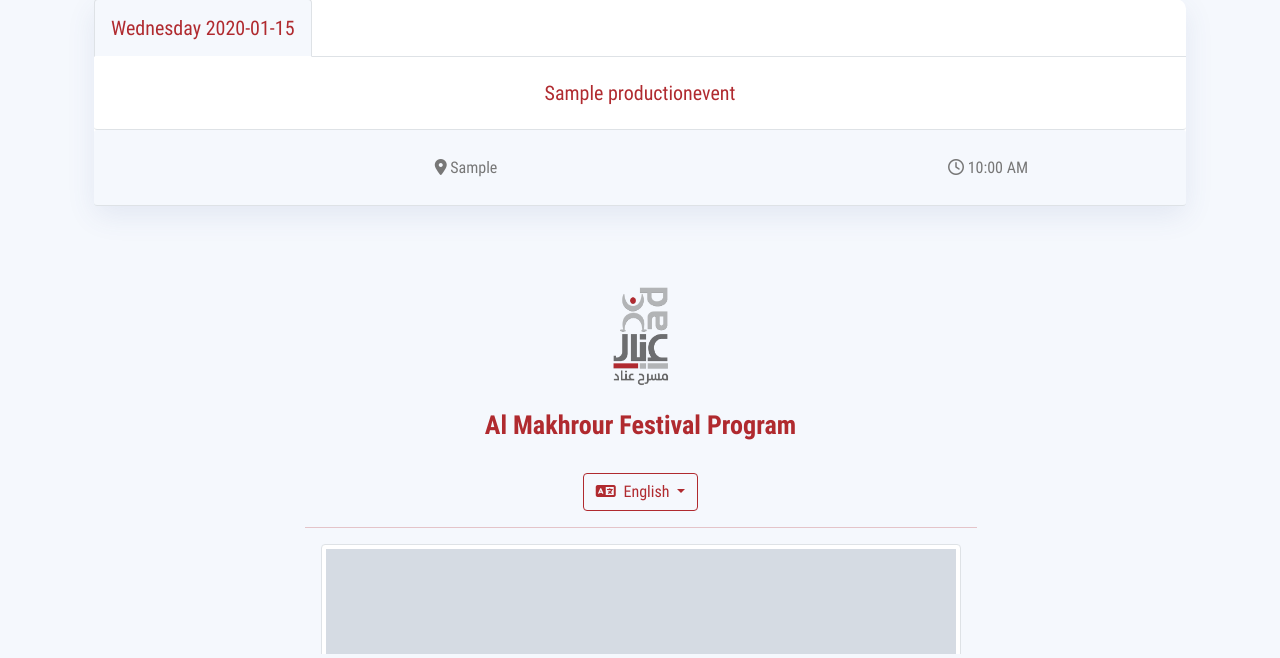
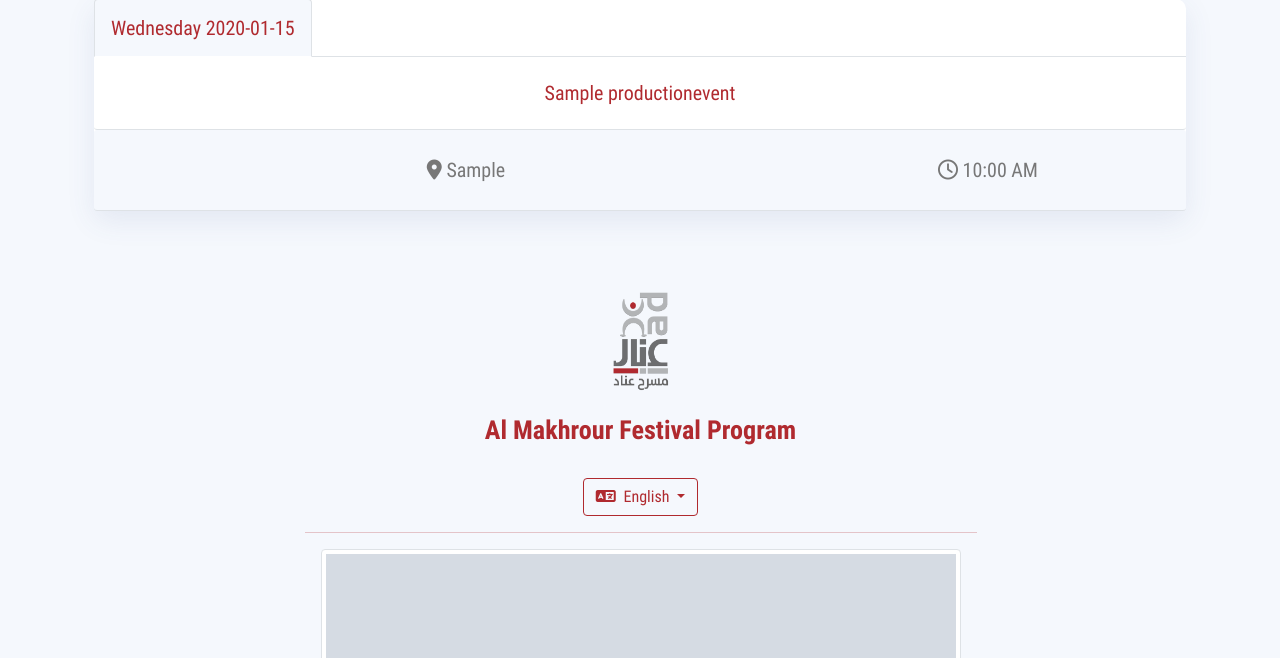
Before and after one commit to LujainBattikhi/theater, a Django app: a page that uses main/templates/main/partials/production/_production_event.html in a window 1280 px wide. Shown: the part 867-1525 px from the top of the page. Run offline with Django 3.2, Linux system fonts and the light colour scheme; tables that the repository leaves empty hold one stand-in row (values such as "Sample post"); grey boxes marked "Sample" are stand-in pictures; some libraries are stand-ins or nearby versions.

Commit message:
font size

```diff
--- a/main/templates/main/partials/production/_production_event.html
+++ b/main/templates/main/partials/production/_production_event.html
@@ -23,9 +23,9 @@
                 {{ object.title }}
             </div>
             <div style="background: #f5f8fd; margin: 0"
-                 class="border-bottom rounded-1 events-row fs-6 text-center  col-12 row">
-                <div class="col-8  p-1 ">
-                    <i class="fa  fa-map-marker"></i>
+                 class="border-bottom rounded-1 events-details fs-6 text-center col-12 row">
+                <div class="col-8 p-1">
+                    <i class="fa fa-map-marker"></i>
                     {{ object.place }}
                 </div>
                 <div class="p-1 col-4 ">
--- a/static/css/main.css
+++ b/static/css/main.css
@@ -221,6 +221,12 @@ footer {
     .events-row {
         padding: 1.5rem !important;
     }
+
+    .events-details {
+        padding: 1.5rem !important;
+        font-size: 1.25rem !important;
+
+    }
 }
 
 @media (max-width: 992px) {
@@ -238,12 +244,18 @@ footer {
     .events-row {
         padding: 0.5rem !important;
     }
+
     .production-header {
         margin-top: 1.5rem !important;
     }
 
     .nav-tabs .nav-item {
         width: 100%;
+    }
+
+    .events-details {
+        padding: 0.5rem !important;
+        font-size: 1rem !important;
     }
 
 }
```
